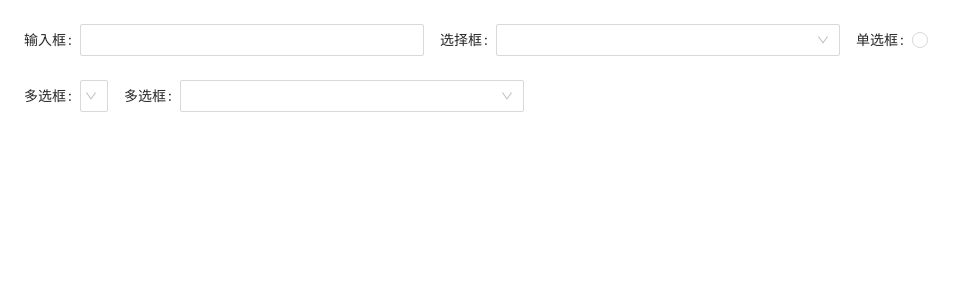
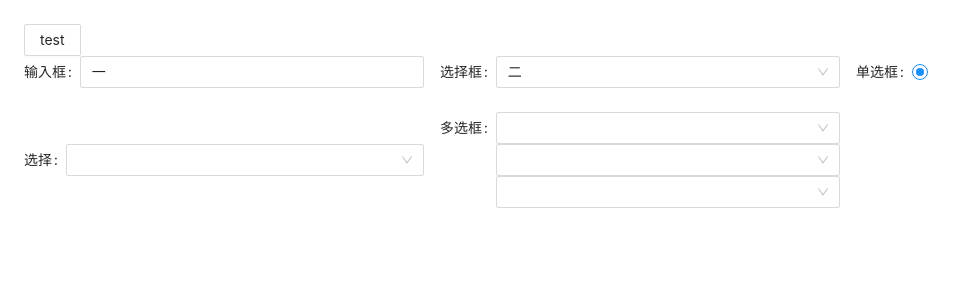
Before and after one commit to ArchyInk/antdv-pro-components, a Vue app: page / in a window 1280 px wide. Shown: the top 300 px of the page, without its empty margins (0-967 px from the left). Built offline with nearby package versions, Linux system fonts and the light colour scheme; what vue-fullscreen would draw is missing.

Commit message:
回去写

```diff
--- a/components/formPro/formPro.tsx
+++ b/components/formPro/formPro.tsx
@@ -2,7 +2,7 @@
  * @author: Archy
  * @Date: 2022-07-27 15:34:03
  * @LastEditors: Archy
- * @LastEditTime: 2022-07-27 22:31:19
+ * @LastEditTime: 2022-07-28 15:55:15
  * @FilePath: \ant-design-vue-pro\components\formPro\formPro.tsx
  * @description:
  */
@@ -17,12 +17,13 @@ import {
   ref,
   toRefs,
   VNode,
-  Component,
   RendererNode,
   RendererElement,
+  provide,
 } from 'vue'
 
-import { Form, Row, Col, Space, FormItemProps } from 'ant-design-vue'
+import { Form, Row } from 'ant-design-vue'
+import FormProItem, { FormProItemProps } from './formProItem'
 
 import { formProps } from 'ant-design-vue/es/form/Form'
 import ResponsiveObserve, {
@@ -33,11 +34,11 @@ import { DEFAULT_COLUMN_MAP } from '../shared/constant'
 import { chunk } from 'lodash'
 
 import './style/index.less'
-import { RenderNode } from 'ant-design-vue/lib/vc-select/BaseSelect'
 
 const formProProps = () =>
   Object.assign({}, formProps(), {
     mode: { type: String as PropType<'edit' | 'view'>, default: 'edit' },
+    disabled: { type: Boolean, default: false },
     column: { type: [Number, Object] },
     space: {
       type: [String, Number] as PropType<'small' | 'middle' | 'large' | number>,
@@ -49,19 +50,19 @@ export type FormProProps = Partial<
   ExtractPropTypes<ReturnType<typeof formProProps>>
 >
 
-export interface FormItemProProps extends FormItemProps {
-  span?: number
-  offset?: number
-  flex?: number
-}
 
 export default defineComponent({
   name: 'FormPro',
   props: formProProps(),
   setup(props, { slots }) {
     let token: number
-    const { column, space } = toRefs(props)
+    const { column, space, mode, disabled } = toRefs(props)
     const screens = ref<ScreenMap>({})
+    const currentColumn = ref<number>(3)
+    provide('disabled', disabled)
+    provide('column', currentColumn)
+    provide('mode', mode)
+
 
     // 间隔转换
     const gutter = computed<number>(() => {
@@ -76,10 +77,6 @@ export default defineComponent({
       return space.value
     })
 
-    // 数据
-    const local = reactive({
-      column: 3,
-    })
 
     onBeforeMount(() => {
       token = ResponsiveObserve.subscribe((screen) => {
@@ -87,7 +84,7 @@ export default defineComponent({
           return
         }
         screens.value = screen
-        local.column = getColumn()
+        currentColumn.value = getColumn()
       })
     })
 
@@ -116,35 +113,28 @@ export default defineComponent({
           return DEFAULT_COLUMN_MAP[bp]
         }
       }
+
+      return 3
     }
 
     const renderGrid = () => {
       const childrenNode:
-        | VNode<RendererNode, RendererElement, FormItemProProps>[]
+        | VNode<RendererNode, RendererElement, FormProItemProps>[]
         | undefined = slots.default?.()
       if (!childrenNode) {
         return
       }
-      return chunk(childrenNode, local.column).map((rowArray) => {
+      return chunk(childrenNode, currentColumn.value).map((rowArray) => {
         return (
           <Row align={'middle'} gutter={gutter.value}>
-            {rowArray.map((item) => {
-              return (
-                <Col
-                  offset={item.props?.offset}
-                  span={item.props?.span ??  24 / local.column}
-                  flex={item.props?.flex}>
-                  {item}
-                </Col>
-              )
-            })}
+            {rowArray}
           </Row>
         )
       })
     }
 
     return () => {
-      return <Form>{renderGrid()}</Form>
+      return <Form {...props}>{renderGrid()}</Form>
     }
   },
 })
--- /dev/null
+++ b/components/formPro/formProItem.tsx
@@ -0,0 +1,63 @@
+/*
+ * @author: Archy
+ * @Date: 2022-07-28 09:58:15
+ * @LastEditors: Archy
+ * @LastEditTime: 2022-07-28 15:58:06
+ * @FilePath: \ant-design-vue-pro\components\formPro\formProItem.tsx
+ * @description:
+ */
+import { defineComponent, ExtractPropTypes, inject, Ref, unref, reactive, watch, computed } from 'vue';
+import { Col, FormItem } from 'ant-design-vue';
+import { colProps } from 'ant-design-vue/es/grid/Col';
+import { formItemProps } from 'ant-design-vue/es/form/FormItem';
+import { isEmpty, pick } from 'lodash';
+
+export const formProItemProps = () => Object.assign({}, colProps(), formItemProps(), {
+
+})
+
+export type FormProItemProps = Partial<
+  ExtractPropTypes<ReturnType<typeof formProItemProps>>
+>
+
+export default defineComponent({
+  name: 'FormProItem',
+  props: formProItemProps(),
+  setup(props, { slots }) {
+    const disabled = inject<Ref<boolean>>('disabled')
+    const column = inject<Ref<number>>('column')
+    const mode = inject<Ref<string>>('mode')
+    const _colProps = computed(() => pick(props, Object.keys(colProps())))
+    const _formItemProps = computed(() => pick(props, Object.keys(formItemProps())))
+    const renderItem = () => {
+      const items = slots.default?.() as any
+      if (isEmpty(items)) return
+      if (mode?.value === 'view') {
+        items.forEach((child: any) => {
+          console.log(child);
+        })
+      }
+      if (disabled?.value) {
+        items.forEach((child: any) => {
+          if (!child.props) {
+            child.props = {}
+          }
+          child.props['disabled'] = true
+        })
+      }
+
+      return items
+    }
+
+    return () => {
+      return <Col
+        {..._colProps.value}
+        span={_colProps?.value.span ?? (24 / (column?.value ?? 3))}
+      >
+        <FormItem {..._formItemProps.value} >
+          {renderItem()}
+        </FormItem>
+      </Col>
+    }
+  }
+})
--- a/components/shared/constant.ts
+++ b/components/shared/constant.ts
@@ -2,7 +2,7 @@
  * @author: Archy
  * @Date: 2022-07-15 15:48:42
  * @LastEditors: Archy
- * @LastEditTime: 2022-07-27 16:07:27
+ * @LastEditTime: 2022-07-28 13:20:39
  * @FilePath: \ant-design-vue-pro\components\shared\constant.ts
  * @description:
  */
@@ -11,8 +11,8 @@ import { Breakpoint } from "ant-design-vue/es/_util/responsiveObserve";
 export const PREFIX = 'a'
 
 export const DEFAULT_COLUMN_MAP: Partial<Record<Breakpoint, number>> = {
-  xxxl: 3,
-  xxl: 3,
+  xxxl: 4,
+  xxl: 4,
   xl: 3,
   lg: 3,
   md: 3,
--- a/preview/App.vue
+++ b/preview/App.vue
@@ -2,17 +2,18 @@
  * @author: Archy
  * @Date: 2022-07-15 15:02:07
  * @LastEditors: Archy
- * @LastEditTime: 2022-07-27 22:27:52
+ * @LastEditTime: 2022-07-28 15:53:46
  * @FilePath: \ant-design-vue-pro\preview\App.vue
  * @description:
 -->
 <script setup lang="ts">
 import zhCN from 'ant-design-vue/es/locale/zh_CN'
 import tablePro, { ColumnsProType } from '../components/tablePro/tablePro';
-import formPro from '../components/formPro/formPro'
+import FormPro from '../components/formPro/formPro'
+import FormProItem from '../components/formPro/formProItem'
 import { ConfigProvider } from 'ant-design-vue';
 import testRow from './com/test-form-row.vue'
-import { ref } from 'vue'
+import { reactive, ref } from 'vue'
 const columns = ref<ColumnsProType>([
   { title: '姓名1', key: '1', dataIndex: 'name' },
   { title: '姓名2', key: '2', dataIndex: 'name' },
@@ -36,28 +37,44 @@ const getData = (p: any) => {
     return ress.obj
   })
 }
+const disabled = ref(false)
+const flex = ref('100px')
+const label = ref('选择')
+const model = reactive({
+  one: '一',
+  two: '二',
+  three: '三',
+  true: true
+})
 </script>
 
 <template>
   <ConfigProvider :locale="zhCN">
+    <a-button @click="() => {
+      disabled = !disabled
+      flex = '200px'
+      label = '选择啊'
+    }">test</a-button>
     <!-- <tablePro :data="getData" :columns="columns"></tablePro>  -->
-    <formPro>
-      <a-form-item label="输入框">
-        <a-input></a-input>
-      </a-form-item>
-      <a-form-item label="选择框">
+    <FormPro :disabled="disabled">
+      <FormProItem label="输入框">
+        <a-input v-model:value="model.one"></a-input>
+      </FormProItem>
+      <FormProItem label="选择框">
+        <a-select v-model:value="model.two"></a-select>
+      </FormProItem>
+      <FormProItem label="单选框">
+        <a-radio v-model:checked="model.true"></a-radio>
+      </FormProItem>
+      <FormProItem :label="label">
         <a-select></a-select>
-      </a-form-item>
-      <a-form-item label="单选框">
-        <a-radio></a-radio>
-      </a-form-item>
-      <a-form-item :flex="'100px'" label="多选框">
+      </FormProItem>
+      <FormProItem label="多选框">
+        <a-select :style="{ width: '100%' }"></a-select>
         <a-select></a-select>
-      </a-form-item>
-      <a-form-item :flex="'auto'" label="多选框">
         <a-select></a-select>
-      </a-form-item>
-    </formPro>
+      </FormProItem>
+    </FormPro>
   </ConfigProvider>
 </template>
 
```
